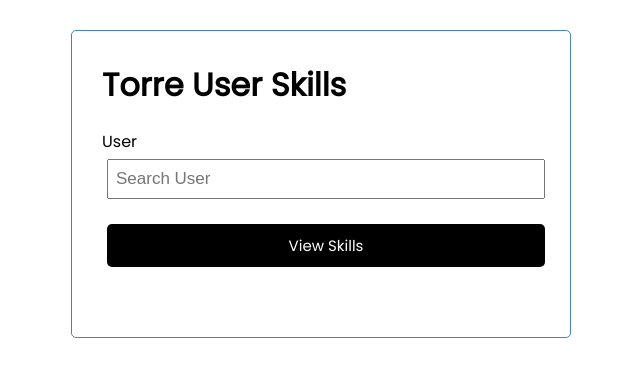
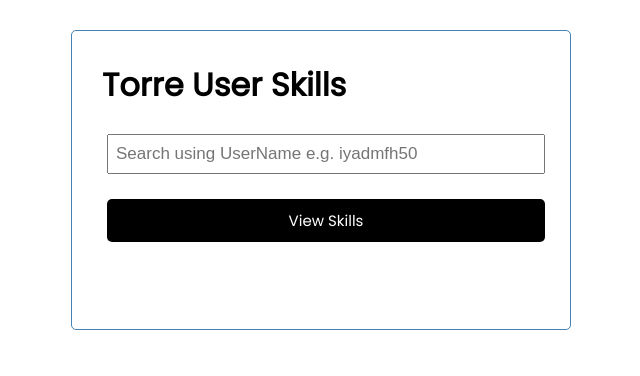
Before and after one commit to Iyad-Ali/torretech, a Vue app: page / in a window 1280 px wide. Shown: the top 376 px of the page, without its empty margins (319-959 px from the left). Built offline with nearby package versions, Linux system fonts and the light colour scheme.

Commit message:
search bar placeholder

```diff
--- a/src/components/GetUser.vue
+++ b/src/components/GetUser.vue
@@ -1,8 +1,7 @@
 <template>
     <form @submit="onSubmit" class="get-form">
         <div class="form-control">
-            <label>User</label>
-            <input type="text" v-model="username" name="username" placeholder="Search User" />
+            <input type="text" v-model="username" name="username" placeholder="Search using UserName e.g. iyadmfh50" />
         </div>
         <input type="submit" value="View Skills" class="btn btn-block" />
     </form>
```
